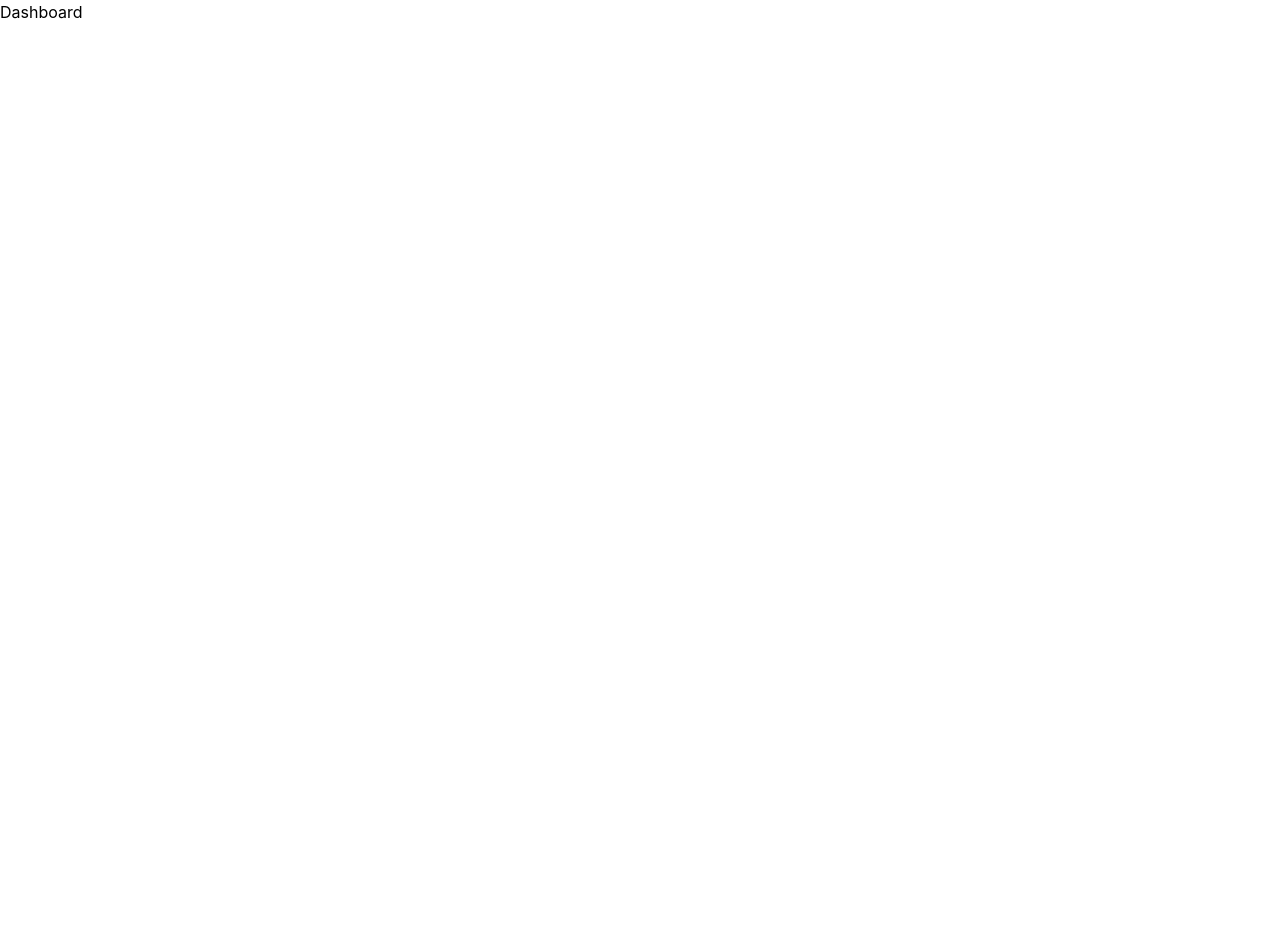
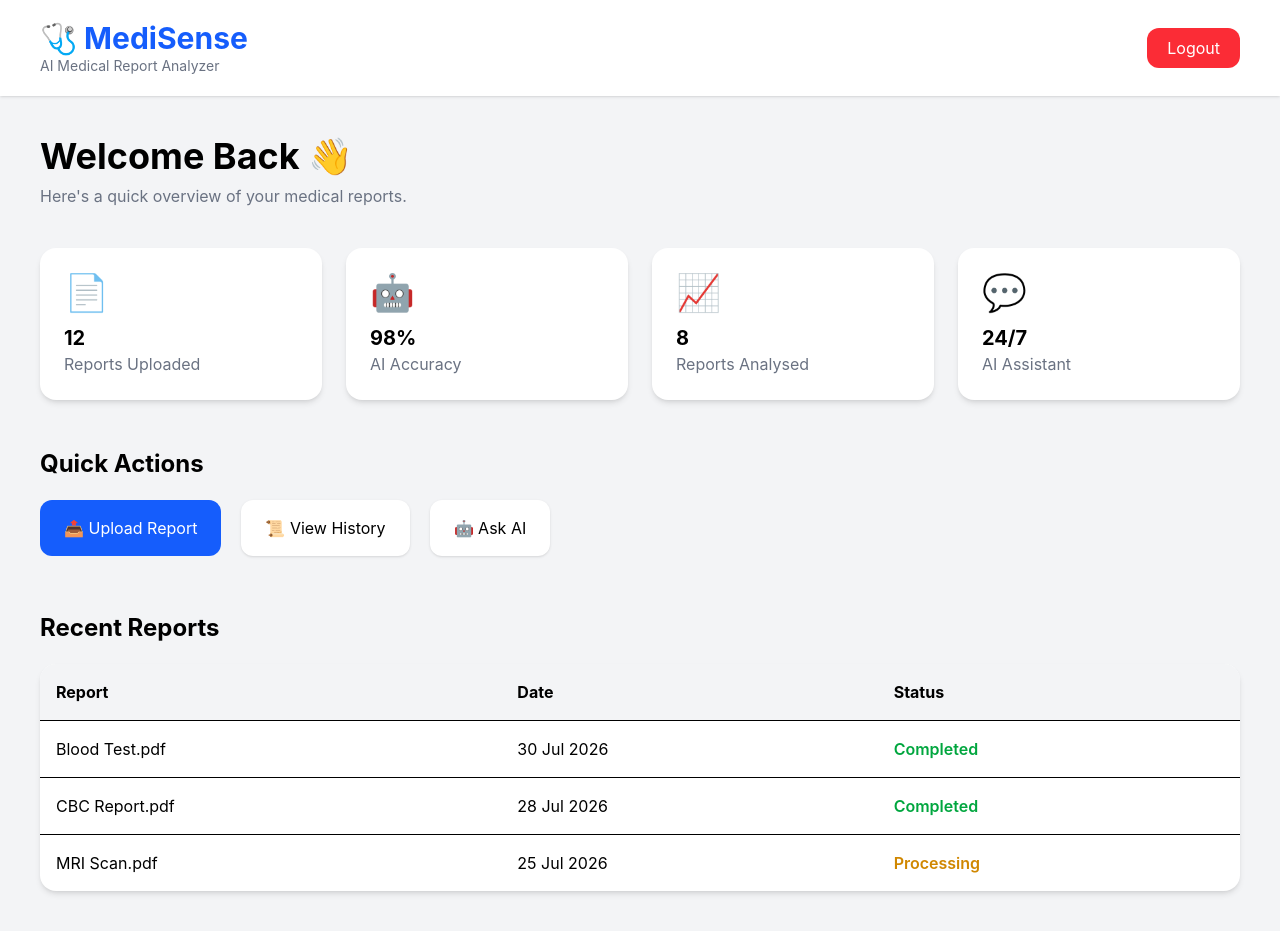
Before and after one commit to Sonal-Sharma28/MediSense, a React (Vite) app: page /dashboard in a window 1280 px wide. Before the commit the page ends 800 px from the top, so only its background shows below. Built offline with nearby package versions, Linux system fonts and the light colour scheme.

Commit message:
Create professional dashboard UI

```diff
--- a/src/pages/Dashboard.jsx
+++ b/src/pages/Dashboard.jsx
@@ -1,5 +1,167 @@
+import { useNavigate } from "react-router-dom";
+
 function Dashboard() {
-  return <h1>Dashboard</h1>;
+  const navigate = useNavigate();
+
+  return (
+    <div className="min-h-screen bg-gray-100">
+
+      {/* Navbar */}
+      <header className="bg-white shadow-sm px-10 py-5 flex justify-between items-center">
+
+        <div>
+          <h1 className="text-3xl font-bold text-blue-600">
+            🩺 MediSense
+          </h1>
+          <p className="text-gray-500 text-sm">
+            AI Medical Report Analyzer
+          </p>
+        </div>
+
+        <button
+          onClick={() => navigate("/")}
+          className="bg-red-500 text-white px-5 py-2 rounded-xl hover:bg-red-600 transition"
+        >
+          Logout
+        </button>
+
+      </header>
+
+      {/* Dashboard Content */}
+      <div className="max-w-7xl mx-auto p-10">
+
+        <h2 className="text-4xl font-bold">
+          Welcome Back 👋
+        </h2>
+
+        <p className="text-gray-500 mt-2">
+          Here's a quick overview of your medical reports.
+        </p>
+
+        {/* Cards */}
+        <div className="grid md:grid-cols-4 gap-6 mt-10">
+
+          <div className="bg-white rounded-2xl shadow-md p-6">
+            <div className="text-4xl mb-3">📄</div>
+            <h3 className="text-xl font-bold">12</h3>
+            <p className="text-gray-500">Reports Uploaded</p>
+          </div>
+
+          <div className="bg-white rounded-2xl shadow-md p-6">
+            <div className="text-4xl mb-3">🤖</div>
+            <h3 className="text-xl font-bold">98%</h3>
+            <p className="text-gray-500">AI Accuracy</p>
+          </div>
+
+          <div className="bg-white rounded-2xl shadow-md p-6">
+            <div className="text-4xl mb-3">📈</div>
+            <h3 className="text-xl font-bold">8</h3>
+            <p className="text-gray-500">Reports Analysed</p>
+          </div>
+
+          <div className="bg-white rounded-2xl shadow-md p-6">
+            <div className="text-4xl mb-3">💬</div>
+            <h3 className="text-xl font-bold">24/7</h3>
+            <p className="text-gray-500">AI Assistant</p>
+          </div>
+
+        </div>
+
+        {/* Quick Actions */}
+        <div className="mt-12">
+
+          <h3 className="text-2xl font-bold mb-5">
+            Quick Actions
+          </h3>
+
+          <div className="flex gap-5 flex-wrap">
+
+            <button
+              onClick={() => navigate("/upload")}
+              className="bg-blue-600 text-white px-6 py-4 rounded-xl hover:bg-blue-700 transition"
+            >
+              📤 Upload Report
+            </button>
+
+            <button
+              onClick={() => navigate("/history")}
+              className="bg-white shadow px-6 py-4 rounded-xl hover:shadow-lg transition"
+            >
+              📜 View History
+            </button>
+
+            <button
+              onClick={() => navigate("/chatbot")}
+              className="bg-white shadow px-6 py-4 rounded-xl hover:shadow-lg transition"
+            >
+              🤖 Ask AI
+            </button>
+
+          </div>
+
+        </div>
+
+        {/* Recent Reports */}
+        <div className="mt-14">
+
+          <h3 className="text-2xl font-bold mb-5">
+            Recent Reports
+          </h3>
+
+          <div className="bg-white rounded-2xl shadow-md overflow-hidden">
+
+            <table className="w-full">
+
+              <thead className="bg-gray-100">
+
+                <tr>
+
+                  <th className="text-left p-4">Report</th>
+                  <th className="text-left p-4">Date</th>
+                  <th className="text-left p-4">Status</th>
+
+                </tr>
+
+              </thead>
+
+              <tbody>
+
+                <tr className="border-t">
+                  <td className="p-4">Blood Test.pdf</td>
+                  <td className="p-4">30 Jul 2026</td>
+                  <td className="p-4 text-green-600 font-semibold">
+                    Completed
+                  </td>
+                </tr>
+
+                <tr className="border-t">
+                  <td className="p-4">CBC Report.pdf</td>
+                  <td className="p-4">28 Jul 2026</td>
+                  <td className="p-4 text-green-600 font-semibold">
+                    Completed
+                  </td>
+                </tr>
+
+                <tr className="border-t">
+                  <td className="p-4">MRI Scan.pdf</td>
+                  <td className="p-4">25 Jul 2026</td>
+                  <td className="p-4 text-yellow-600 font-semibold">
+                    Processing
+                  </td>
+                </tr>
+
+              </tbody>
+
+            </table>
+
+          </div>
+
+        </div>
+
+      </div>
+
+    </div>
+  );
 }
 
 export default Dashboard;
--- a/src/pages/Login.jsx
+++ b/src/pages/Login.jsx
@@ -1,24 +1,31 @@
-import { Link } from "react-router-dom";
+import { Link, useNavigate } from "react-router-dom";
 
 function Login() {
+  const navigate = useNavigate();
+
+  const handleLogin = () => {
+    // Backend authentication will be added later
+    navigate("/dashboard");
+  };
+
   return (
     <div className="min-h-screen bg-[#F8F4E8] flex">
 
-      {/* Left */}
-      <div className="w-1/2 hidden lg:flex flex-col justify-center px-20">
+      {/* Left Side */}
+      <div className="hidden lg:flex w-1/2 flex-col justify-center px-20">
         <h1 className="text-6xl font-extrabold text-gray-900 leading-tight">
           Welcome
           <br />
           Back 👋
         </h1>
 
-        <p className="mt-8 text-xl text-gray-600 leading-8">
+        <p className="mt-8 text-xl text-gray-600 leading-8 max-w-lg">
           Continue your healthcare journey with AI-powered medical report
-          analysis and insights.
+          analysis and personalized health insights.
         </p>
       </div>
 
-      {/* Right */}
+      {/* Right Side */}
       <div className="flex-1 flex items-center justify-center">
 
         <div className="bg-white w-[430px] rounded-3xl shadow-2xl p-10">
@@ -35,7 +42,7 @@ function Login() {
 
             <input
               type="email"
-              placeholder="Email"
+              placeholder="Email Address"
               className="w-full border rounded-xl p-4 outline-none focus:border-blue-600"
             />
 
@@ -45,29 +52,28 @@ function Login() {
               className="w-full border rounded-xl p-4 outline-none focus:border-blue-600"
             />
 
-            <button className="w-full bg-blue-600 text-white py-4 rounded-xl hover:bg-blue-700 transition">
+            <button
+              onClick={handleLogin}
+              className="w-full bg-blue-600 text-white py-4 rounded-xl hover:bg-blue-700 transition"
+            >
               Login
             </button>
 
           </div>
 
-          <p className="text-center mt-8">
-
+          <p className="text-center mt-8 text-gray-600">
             Don't have an account?{" "}
-
             <Link
               to="/register"
-              className="text-blue-600 font-semibold"
+              className="text-blue-600 font-semibold hover:underline"
             >
               Register
             </Link>
-
           </p>
 
         </div>
 
       </div>
-
     </div>
   );
 }
--- a/src/pages/Register.jsx
+++ b/src/pages/Register.jsx
@@ -1,5 +1,90 @@
+import { Link } from "react-router-dom";
+
 function Register() {
-  return <h1>Register</h1>;
+  return (
+    <div className="min-h-screen bg-[#F8F4E8] flex">
+
+      {/* Left Side */}
+      <div className="w-1/2 hidden lg:flex flex-col justify-center px-20">
+
+        <h1 className="text-6xl font-extrabold text-gray-900 leading-tight">
+          Join
+          <br />
+          MediSense 🚀
+        </h1>
+
+        <p className="mt-8 text-xl text-gray-600 leading-8">
+          Create your account and securely manage your medical reports
+          with AI-powered healthcare insights.
+        </p>
+
+      </div>
+
+      {/* Right Side */}
+
+      <div className="flex-1 flex items-center justify-center">
+
+        <div className="bg-white w-[450px] rounded-3xl shadow-2xl p-10">
+
+          <h2 className="text-4xl font-bold text-center">
+            Create Account
+          </h2>
+
+          <p className="text-center text-gray-500 mt-3">
+            Sign up to get started
+          </p>
+
+          <div className="mt-8 space-y-5">
+
+            <input
+              type="text"
+              placeholder="Full Name"
+              className="w-full border rounded-xl p-4 outline-none focus:border-blue-600"
+            />
+
+            <input
+              type="email"
+              placeholder="Email Address"
+              className="w-full border rounded-xl p-4 outline-none focus:border-blue-600"
+            />
+
+            <input
+              type="password"
+              placeholder="Password"
+              className="w-full border rounded-xl p-4 outline-none focus:border-blue-600"
+            />
+
+            <input
+              type="password"
+              placeholder="Confirm Password"
+              className="w-full border rounded-xl p-4 outline-none focus:border-blue-600"
+            />
+
+            <button className="w-full bg-blue-600 text-white py-4 rounded-xl hover:bg-blue-700 transition">
+              Create Account
+            </button>
+
+          </div>
+
+          <p className="text-center mt-8">
+
+            Already have an account?{" "}
+
+            <Link
+              to="/login"
+              className="text-blue-600 font-semibold"
+            >
+              Login
+            </Link>
+
+          </p>
+
+        </div>
+
+      </div>
+
+    </div>
+  );
 }
 
 export default Register;
```
